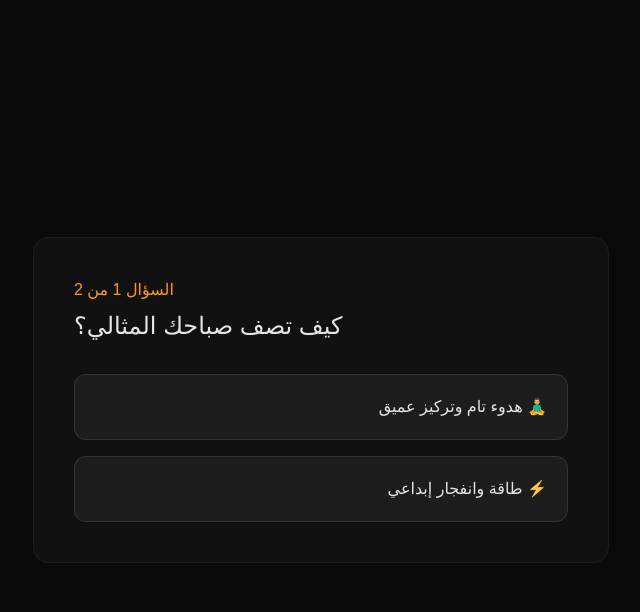
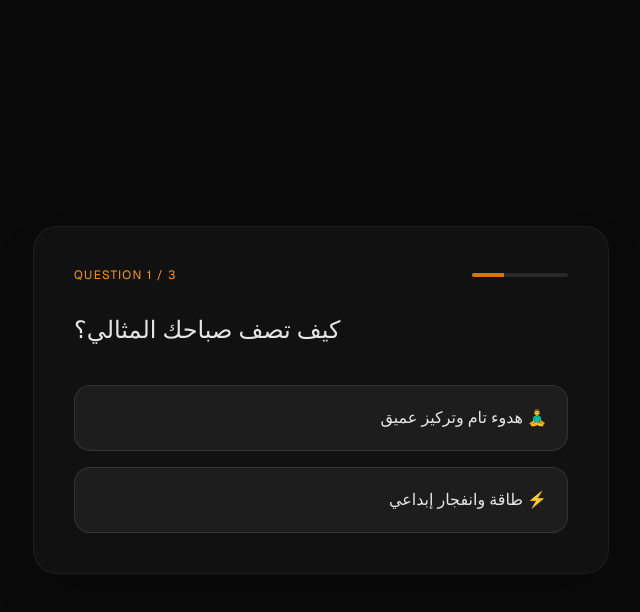
Before and after one commit to aall1184/asperantha-lab, a Next.js app: page / in a window 1280 px wide. Both pictures are taken after a click on the button "دخول المختبر". Shown: the top 612 px of the page, without its empty margins (319-959 px from the left). Built offline with nearby package versions, Linux system fonts and the light colour scheme.

Commit message:
إضافة منطق الأسئلة والنتائج

```diff
--- a/app/page.tsx
+++ b/app/page.tsx
@@ -1,7 +1,7 @@
 "use client";
 import { useState } from "react";
 
-// تعريف الأسئلة
+// 1. تعريف مصفوفة الأسئلة (بيانات المختبر)
 const questions = [
   {
     id: 1,
@@ -18,16 +18,30 @@ const questions = [
       { text: "حمضية فاكهية واضحة 🍓", score: "drip" },
       { text: "قوام ثقيل وإيحاء شوكولاتة 🍫", score: "espresso" }
     ]
+  },
+  {
+    id: 3,
+    text: "كيف تحب أن يكون ملمس القهوة؟",
+    options: [
+      { text: "خفيف مثل الشاي ☕", score: "drip" },
+      { text: "كثيف ومخملي ✨", score: "espresso" }
+    ]
   }
 ];
 
 export default function Home() {
-  const [step, setStep] = useState(0); // 0: welcome, 1: questions, 2: result
+  // 2. تعريف حالات الصفحة (States)
+  const [step, setStep] = useState(0); // 0: الترحيب، 1: الأسئلة، 2: النتيجة
   const [currentQ, setCurrentQ] = useState(0);
   const [scores, setScores] = useState({ drip: 0, espresso: 0 });
 
+  // 3. دالة معالجة الإجابات
   const handleAnswer = (type: string) => {
-    setScores({ ...scores, [type]: scores[type as keyof typeof scores] + 1 });
+    // تحديث النقاط بناءً على نوع الإجابة
+    const newScores = { ...scores, [type]: scores[type as keyof typeof scores] + 1 };
+    setScores(newScores);
+
+    // الانتقال للسؤال التالي أو عرض النتيجة
     if (currentQ < questions.length - 1) {
       setCurrentQ(currentQ + 1);
     } else {
@@ -36,41 +50,81 @@ export default function Home() {
   };
 
   return (
-    <main className="min-h-screen bg-[#0a0a0a] text-[#e5e5e5] flex flex-col items-center justify-center p-6">
-      {/* 1. شاشة الترحيب */}
+    <main className="min-h-screen bg-[#0a0a0a] text-[#e5e5e5] flex flex-col items-center justify-center p-6 font-sans">
+
+      {/* --- شاشة الترحيب --- */}
       {step === 0 && (
-        <div className="text-center space-y-6">
-          <h1 className="text-6xl font-extralight text-white">ASPERANZA <span className="text-amber-600">LAB</span></h1>
-          <button onClick={() => setStep(1)} className="px-8 py-3 border border-amber-600 text-amber-600 rounded-full hover:bg-amber-600 hover:text-white transition-all">دخول المختبر</button>
+        <div className="text-center space-y-6 animate-in fade-in duration-1000">
+          <h1 className="text-6xl font-extralight tracking-tighter text-white">
+            ASPERANZA <span className="text-amber-600">LAB</span>
+          </h1>
+          <p className="text-gray-400 max-w-md mx-auto font-light leading-relaxed">
+            مرحباً بكِ في مختبر هندسة الذائقة.
+            دعينا نحلل كيمياء يومكِ لنختار قهوتكِ المثالية.
+          </p>
+          <button
+            onClick={() => setStep(1)}
+            className="mt-8 px-8 py-3 border border-amber-600 text-amber-600 hover:bg-amber-600 hover:text-white transition-all duration-300 rounded-full text-sm tracking-widest"
+          >
+            دخول المختبر
+          </button>
         </div>
       )}
 
-      {/* 2. شاشة الأسئلة */}
+      {/* --- شاشة الأسئلة التفاعلية --- */}
       {step === 1 && (
-        <div className="w-full max-w-xl bg-[#111] p-10 rounded-2xl border border-white/5">
-          <p className="text-amber-500 mb-2">السؤال {currentQ + 1} من {questions.length}</p>
-          <h2 className="text-2xl mb-8">{questions[currentQ].text}</h2>
+        <div className="w-full max-w-xl bg-[#111] p-10 rounded-3xl border border-white/5 shadow-2xl animate-in slide-in-from-bottom-4 duration-500">
+          <div className="flex justify-between items-center mb-8">
+            <span className="text-xs tracking-widest text-amber-500 uppercase">Question {currentQ + 1} / {questions.length}</span>
+            <div className="h-1 w-24 bg-white/10 rounded-full overflow-hidden">
+                <div
+                  className="h-full bg-amber-600 transition-all duration-500"
+                  style={{ width: `${((currentQ + 1) / questions.length) * 100}%` }}
+                ></div>
+            </div>
+          </div>
+
+          <h2 className="text-2xl font-light mb-10 leading-tight">{questions[currentQ].text}</h2>
+
           <div className="flex flex-col gap-4">
             {questions[currentQ].options.map((opt, i) => (
-              <button key={i} onClick={() => handleAnswer(opt.score)} className="text-right p-5 rounded-xl bg-white/5 border border-white/10 hover:border-amber-600 transition-all">
-                {opt.text}
+              <button
+                key={i}
+                onClick={() => handleAnswer(opt.score)}
+                className="text-right p-5 rounded-2xl bg-white/5 border border-white/10 hover:border-amber-600 hover:bg-amber-600/5 transition-all duration-300 group"
+              >
+                <span className="group-hover:text-white transition-colors">{opt.text}</span>
               </button>
             ))}
           </div>
         </div>
       )}
 
-      {/* 3. شاشة النتيجة */}
+      {/* --- شاشة النتيجة النهائية --- */}
       {step === 2 && (
-        <div className="text-center space-y-6 animate-in zoom-in duration-500">
-          <h2 className="text-3xl font-light">بناءً على تحليلك المخبري..</h2>
-          <div className="p-10 bg-amber-600/10 border border-amber-600 rounded-3xl">
-            <h3 className="text-5xl font-bold text-amber-500 mb-4">
-              {scores.drip > scores.espresso ? "V60 - Ethiopia" : "Double Espresso"}
-            </h3>
-            <p className="text-gray-300">هذه القهوة تناسب كيمياء يومك الحالية.</p>
+        <div className="text-center space-y-8 animate-in zoom-in duration-700">
+          <div className="space-y-2">
+            <h2 className="text-sm tracking-[0.3em] text-amber-500 uppercase">Analysis Complete</h2>
+            <h3 className="text-4xl font-light">النتيجة المخبرية:</h3>
           </div>
-          <button onClick={() => window.location.reload()} className="text-sm underline text-gray-500">إعادة التحليل</button>
+
+          <div className="relative p-12 bg-gradient-to-b from-amber-600/20 to-transparent border border-amber-600/30 rounded-[3rem] overflow-hidden">
+            <h4 className="text-6xl font-bold text-white mb-4">
+              {scores.drip >= scores.espresso ? "V60 Ethiopia" : "Espresso Blend"}
+            </h4>
+            <p className="text-amber-200/70 font-light italic">
+              {scores.drip >= scores.espresso
+                ? "إيحاءات فاكهية، قوام خفيف، وصفاء ذهني."
+                : "قوام غني، إيحاءات مكسرات، وطاقة مكثفة."}
+            </p>
+          </div>
+
+          <button
+            onClick={() => window.location.reload()}
+            className="text-xs tracking-widest text-gray-500 hover:text-white transition-colors border-b border-transparent hover:border-white pb-1"
+          >
+            إعادة الفحص المجهري
+          </button>
         </div>
       )}
     </main>
```
